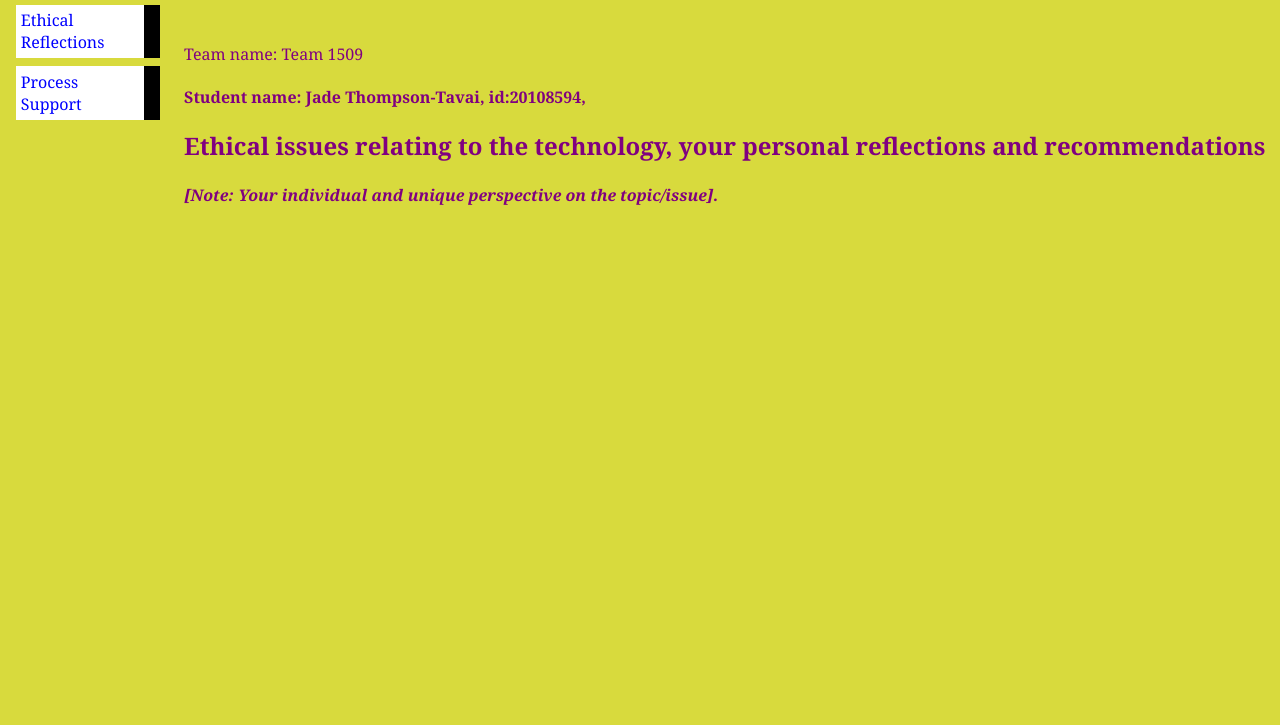
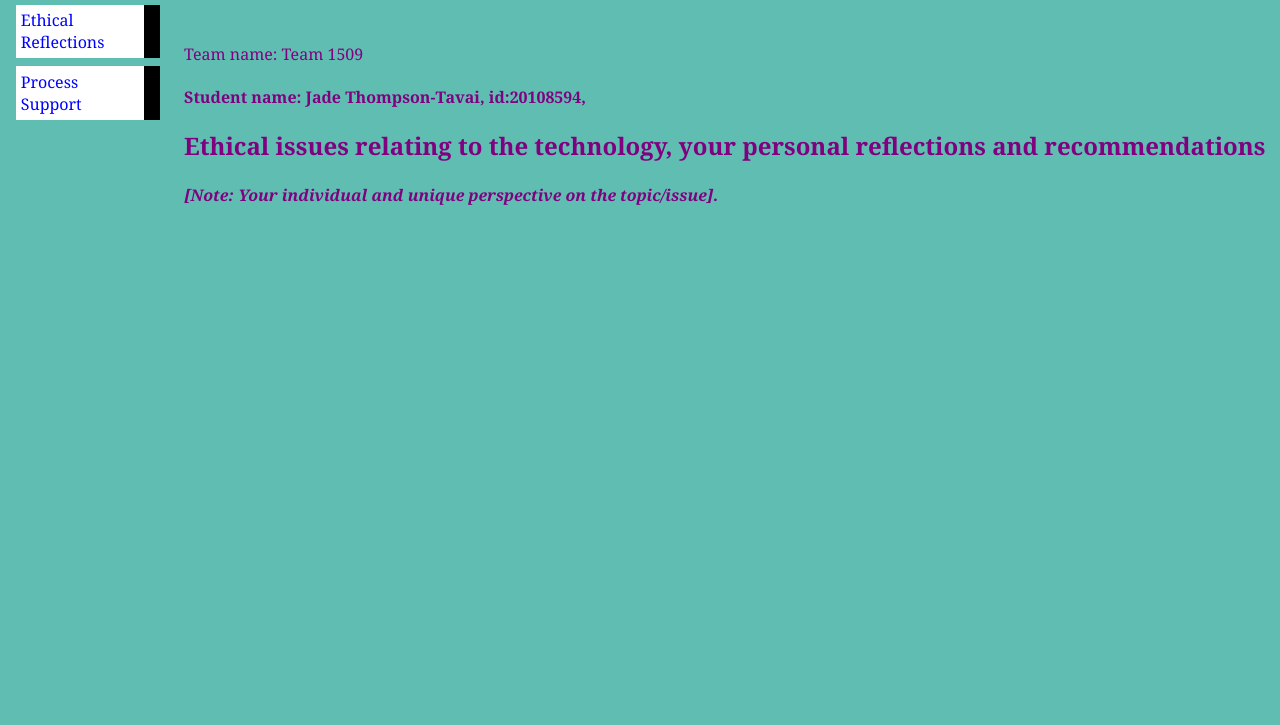
Before and after one commit to yeoj1092/CTIS, a plain HTML site: page misc/team1.html in a window 1280 px wide. Shown: the part 75-800 px from the top of the page. Drawn offline with Linux system fonts and the light colour scheme.

Commit message:
Update minimal-table.css

```diff
--- a/styles/minimal-table.css
+++ b/styles/minimal-table.css
@@ -1,12 +1,9 @@
-  body {
-
-
-font-family: sans-serif;
-padding-left: 11em;
-   font-family: Georgia, "Times New Roman",
-          Times, serif;
-		  color: purple;
-    background-color: #d8da3d }
+body {
+    font-family: sans-serif;
+    padding-left: 11em;
+    font-family: Georgia, "Times New Roman", Times, serif;
+    color: purple;
+    background-color: #60bdb2 }
 	  ul.navbar {
      list-style-type: none;
     padding: 0;
```
